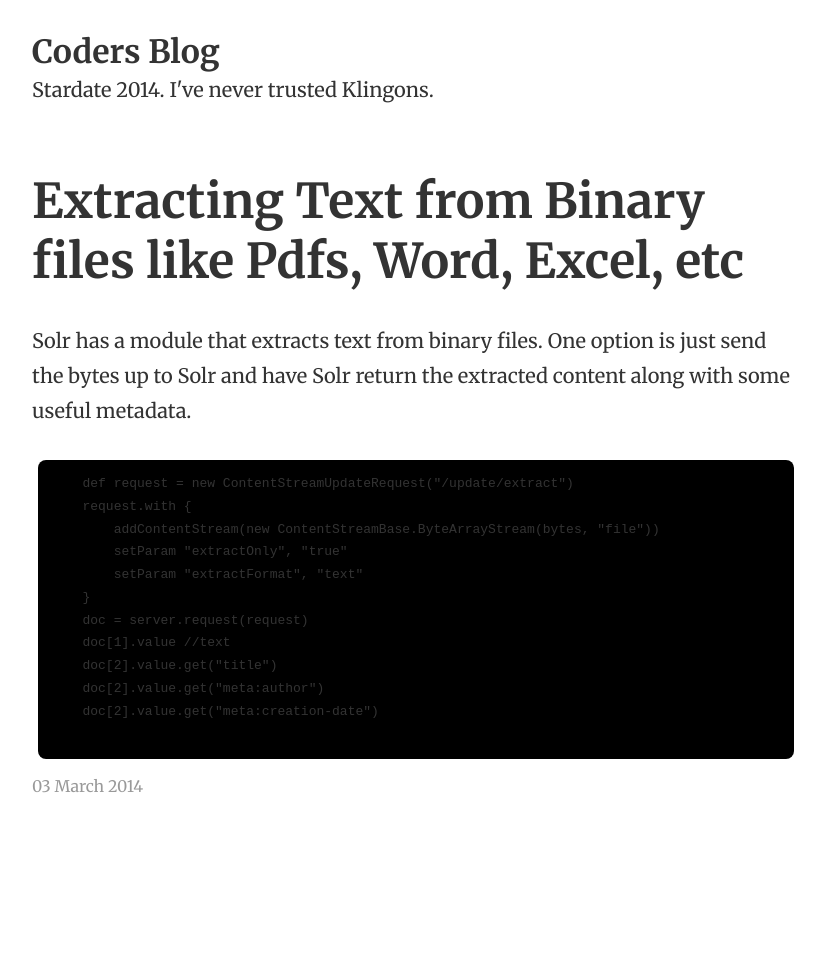
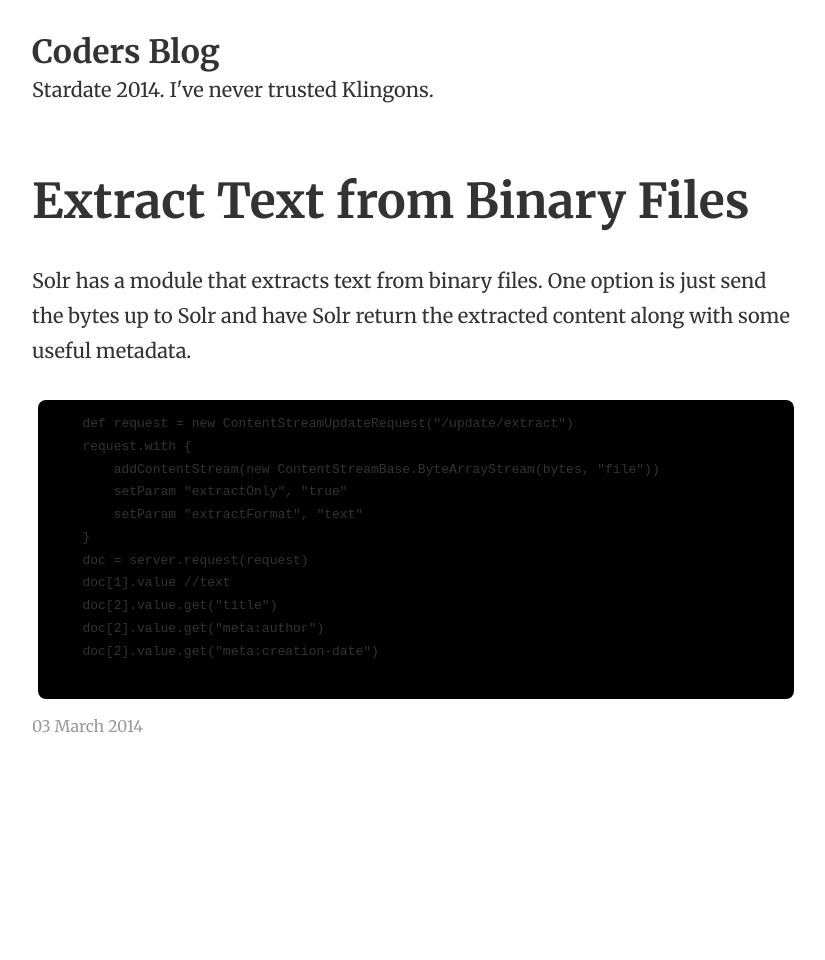
Before and after one commit to svensvan/blog, a Jekyll site: the page built from _posts/2014-03-03-extract-text-solr.md, in a window 1280 px wide. Shown: the whole page, without its empty margins (224-1049 px from the left). Built offline with Jekyll 4.4.1, drawn with Linux system fonts in a browser that asks for light colours; after the commit the page ends 900 px from its top, so only the background shows below that.

Commit message:
make title shorter

```diff
--- a/_posts/2014-03-03-extract-text-solr.md
+++ b/_posts/2014-03-03-extract-text-solr.md
@@ -1,6 +1,6 @@
 ---
 layout: post
-title: "Extracting Text from Binary files like Pdfs, Word, Excel, etc"
+title: "Extract Text from Binary Files"
 ---
 
 Solr has a module that extracts text from binary files.  One option is just send the bytes up to Solr and have
```
